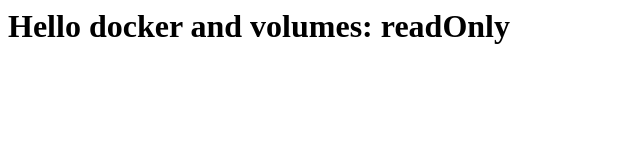
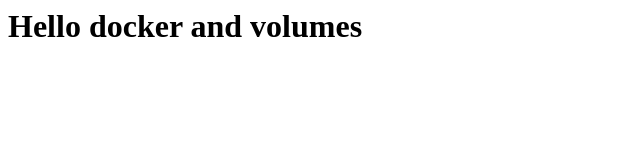
Before and after one commit to rks-031/Docker-Test, a plain HTML site: page website/index.html in a window 1280 px wide. Shown: the whole page, without its empty margins (0-640 px from the left). Drawn offline with Linux system fonts and the light colour scheme.

Commit message:
creation of a page directly frm our container

```diff
--- a/website/index.html
+++ b/website/index.html
@@ -1 +1 @@
-<h1>Hello docker and volumes: readOnly</h1>
+<h1>Hello docker and volumes</h1>
```
Also changed, not shown: readme.md, website/about.html (added).
